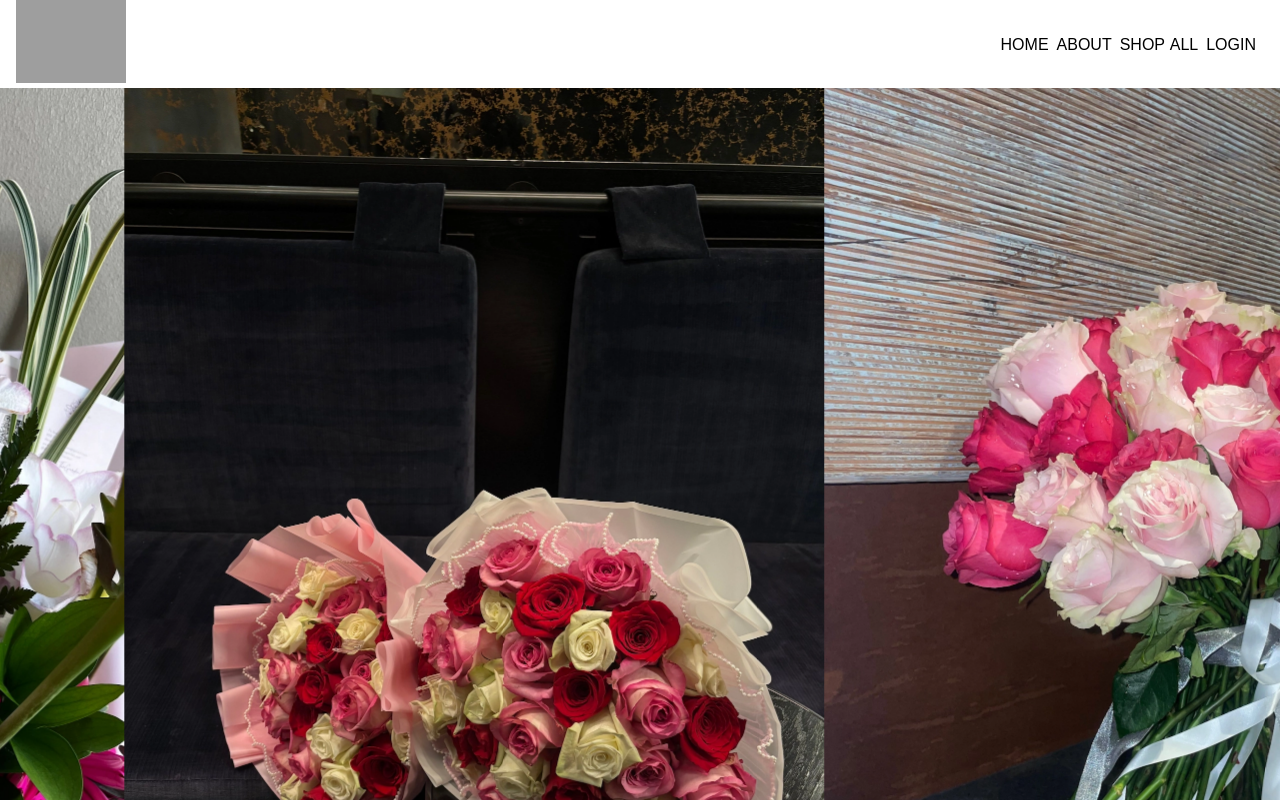
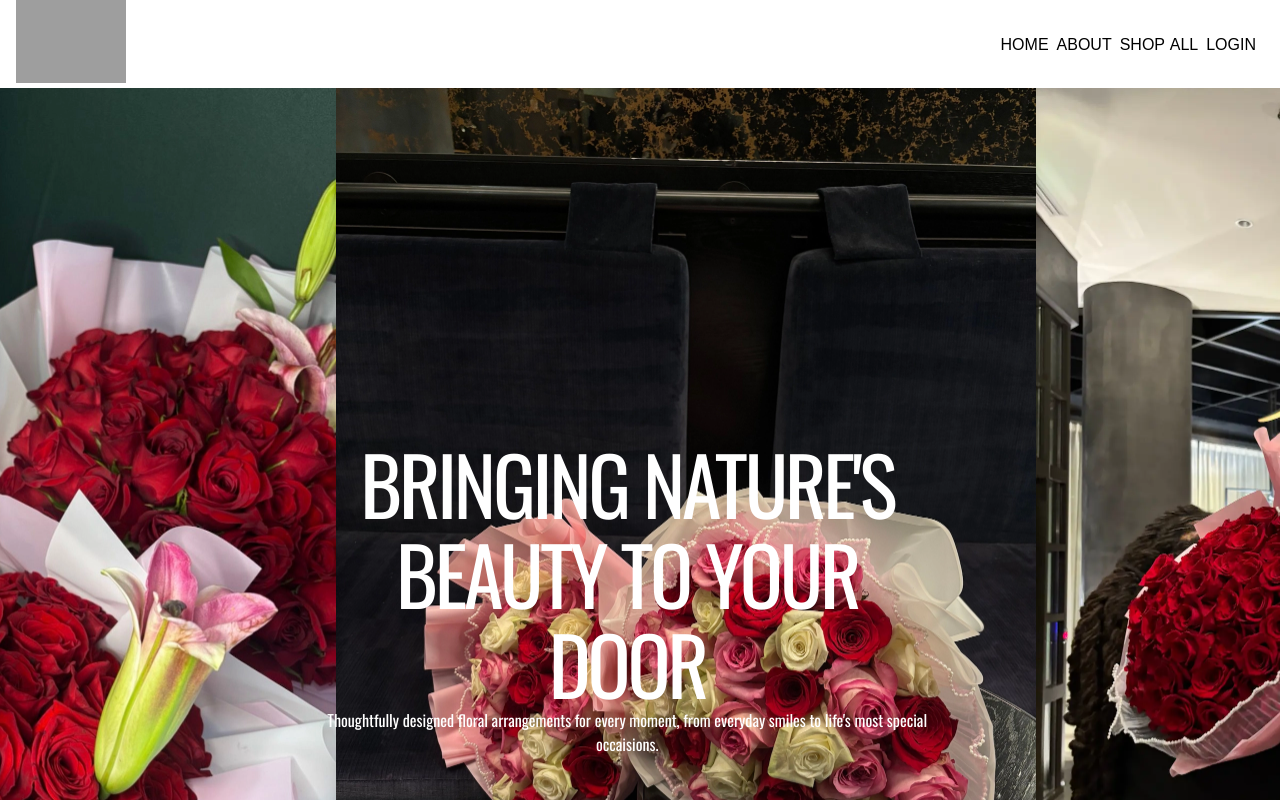
Before and after one commit to AllenCodess/Floralsite, a React (Vite) app in the folder frontend/: page / in a window 1280 px wide. Shown: the top 800 px of the page. Built offline with nearby package versions, Linux system fonts and the light colour scheme; grey boxes are pictures that could not be loaded.

Commit message:
refactored photos,css, and font

```diff
--- a/frontend/index.html
+++ b/frontend/index.html
@@ -9,6 +9,12 @@
       href="https://fonts.googleapis.com/css2?family=Noto+Sans+Osmanya&display=swap"
       rel="stylesheet"
     />
+    <link rel="preconnect" href="https://fonts.googleapis.com" />
+    <link rel="preconnect" href="https://fonts.gstatic.com" crossorigin />
+    <link
+      href="https://fonts.googleapis.com/css2?family=Oswald:wght@200..700&display=swap"
+      rel="stylesheet"
+    />
     <meta name="viewport" content="width=device-width, initial-scale=1.0" />
     <title>floral-site</title>
   </head>
--- a/frontend/src/components/Carousel.jsx
+++ b/frontend/src/components/Carousel.jsx
@@ -1,62 +1,21 @@
 const Carousel = () => {
+  const images = ["hero1", "hero2", "hero3", "hero4", "hero5", "hero6", "hero7", "hero8", "hero10"];
   return (
     <>
       <div className="carousel">
+        <div className="hero-text">
+          <h1 className="hero-header">Bringing Nature's Beauty to your Door</h1>
+          <p className="hero-desc">
+            Thoughtfully designed floral arrangements for every moment, from everyday smiles to
+            life's most special occaisions.
+          </p>
+        </div>
         <div className="track">
-          <div className=" item">
-            <img className="heroimg" src="/heroimg.webP" alt="" />
-          </div>
-          <div className=" item">
-            <img className="heroimg" src="/hero2.webP" alt="" />
-          </div>
-          <div className=" item">
-            <img className="heroimg" src="/hero4.webP" alt="" />
-          </div>
-          <div className=" item">
-            <img className="heroimg" src="/hero7.webP" alt="" />
-          </div>
-          <div className=" item">
-            <img className="heroimg" src="/hero8.webP" alt="" />
-          </div>
-          <div className=" item">
-            <img className="heroimg" src="/hero6.webP" alt="" />
-          </div>
-          <div className=" item">
-            <img className="heroimg" src="/hero10.webP" alt="" />
-          </div>
-          <div className=" item">
-            <img className="heroimg" src="/hero3.webp" alt="" />
-          </div>
-          <div className=" item">
-            <img className="heroimg" src="/hero5.webP" alt="" />
-          </div>
-          <div className=" item">
-            <img className="heroimg" src="/heroimg.webP" alt="" />
-          </div>
-          <div className=" item">
-            <img className="heroimg" src="/hero2.webP" alt="" />
-          </div>
-          <div className=" item">
-            <img className="heroimg" src="/hero4.webP" alt="" />
-          </div>
-          <div className=" item">
-            <img className="heroimg" src="/hero7.webP" alt="" />
-          </div>
-          <div className=" item">
-            <img className="heroimg" src="/hero8.webP" alt="" />
-          </div>
-          <div className=" item">
-            <img className="heroimg" src="/hero6.webP" alt="" />
-          </div>
-          <div className=" item">
-            <img className="heroimg" src="/hero10.webP" alt="" />
-          </div>
-          <div className=" item">
-            <img className="heroimg" src="/hero3.webP" alt="" />
-          </div>
-          <div className=" item">
-            <img className="heroimg" src="/hero5.webP" alt="" />
-          </div>
+          {[...images, ...images].map((img) => (
+            <div className="item" key={img}>
+              <img className="heroimg" src={`${img}.webp`} />
+            </div>
+          ))}
         </div>
       </div>
     </>
--- a/frontend/src/index.css
+++ b/frontend/src/index.css
@@ -36,6 +36,24 @@
   object-position: center 100%;
 }
 
+.hero-header {
+  font-family: "Oswald", sans-serif;
+  font-size: 80px;
+  font-weight: 400;
+  width: 80%;
+  line-height: 90px;
+  text-transform: uppercase;
+  letter-spacing: -3.2px;
+  text-align: center;
+}
+
+.hero-desc {
+  font-family: "Oswald", sans-serif;
+  font-weight: 400;
+  text-align: center;
+  width: 80%;
+}
+
 /* Carousel */
 
 .carousel {
@@ -43,13 +61,24 @@
   display: flex;
   overflow: hidden;
   background-color: white;
+  position: relative;
+  z-index: 0;
+}
+
+.hero-text {
+  position: absolute;
+  z-index: 1;
+  color: white;
+  top: 350px;
+  left: 25%;
+  width: 60%;
 }
 
 .track {
   display: flex;
   width: max-content;
   will-change: transform;
-  animation: scroll 40s linear infinite;
+  animation: scroll 20s linear infinite;
 }
 
 @keyframes scroll {
```
Also changed, not shown: frontend/public/hero1.webp (renamed from frontend/public/heroimg.webP).
